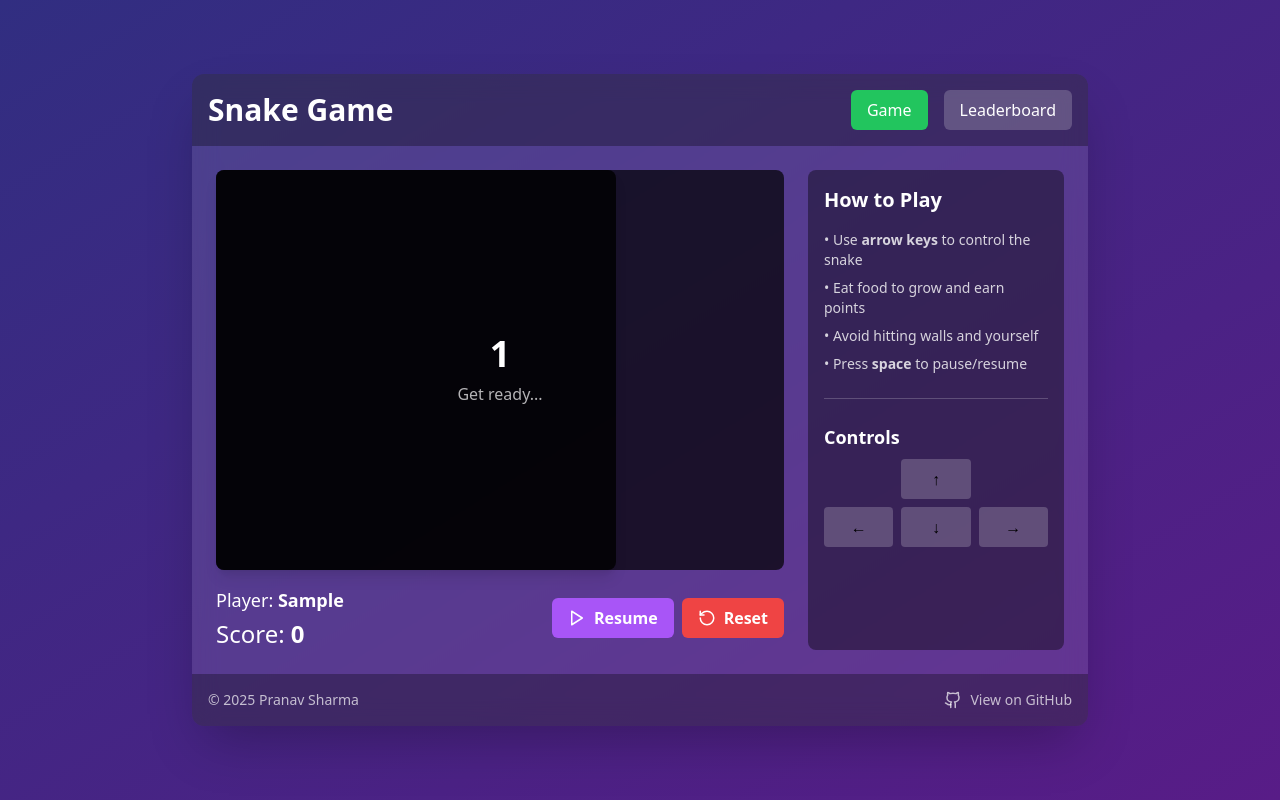
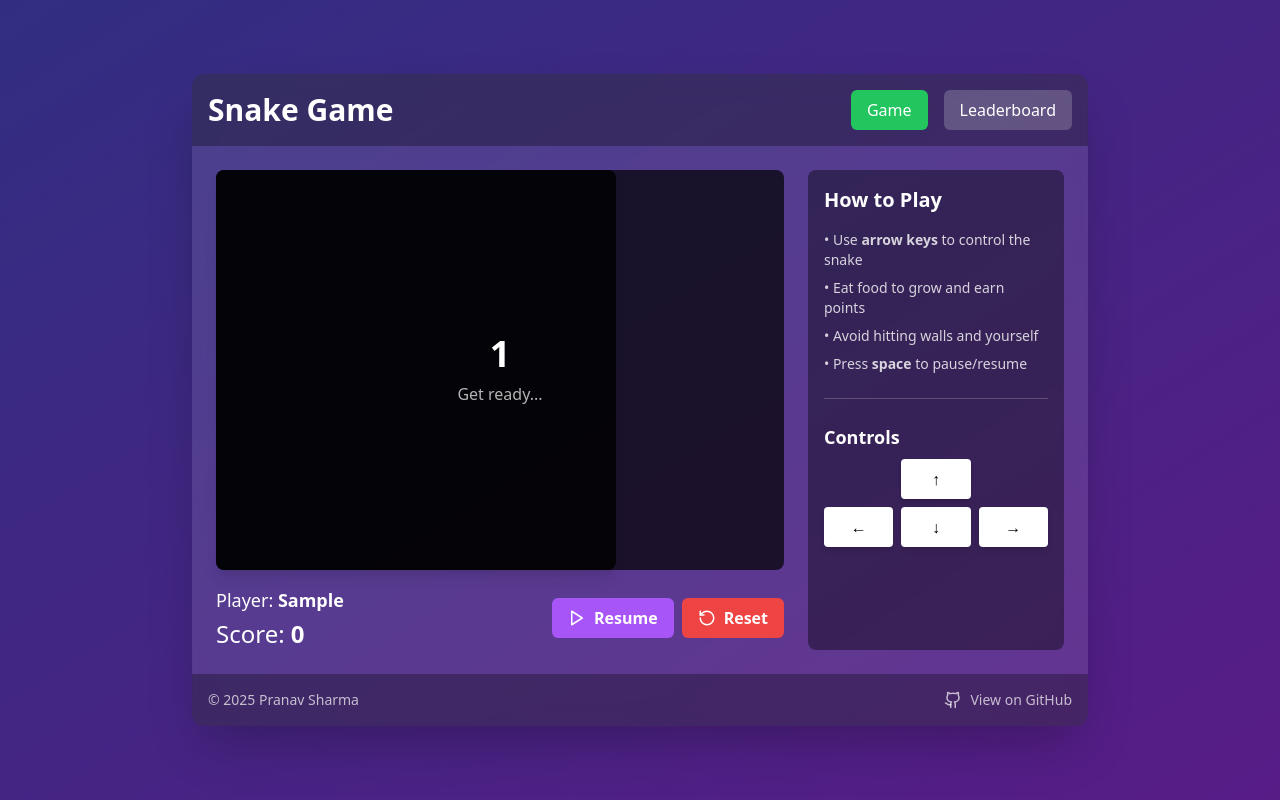
Before and after one commit to Pshar10/Snake-Game, a React (Vite) app: page / in a window 1280 px wide. Both pictures are taken after typing "Sample" into the empty fields and a click on the button "Start Game". Built offline with nearby package versions, Linux system fonts and the light colour scheme.

Commit message:
Added button logic for webinterface button arrows

```diff
--- a/src/App.tsx
+++ b/src/App.tsx
@@ -1,4 +1,4 @@
-import React, { useState } from 'react';
+import { useState } from 'react';
 import { Github } from 'lucide-react';
 import Game from './components/Game';
 import Leaderboard from './components/Leaderboard';
--- a/src/components/Game.tsx
+++ b/src/components/Game.tsx
@@ -14,8 +14,6 @@ const Game: React.FC<GameProps> = ({ playerName, isNameSet, onStartGame }) => {
   const [countdown, setCountdown] = useState<number | null>(null);
   const canvasRef = useRef<HTMLCanvasElement>(null);
   const {
-    snake,
-    food,
     direction,
     score,
     gameOver,
@@ -27,21 +25,34 @@ const Game: React.FC<GameProps> = ({ playerName, isNameSet, onStartGame }) => {
     cellSize
   } = useGameLogic(canvasRef);
 
+  const changeDirection = (newDirection: string) => {
+    if (countdown !== null) return; // Ignore clicks during countdown
+
+    if (
+      (newDirection === 'UP' && direction !== 'DOWN') ||
+      (newDirection === 'DOWN' && direction !== 'UP') ||
+      (newDirection === 'LEFT' && direction !== 'RIGHT') ||
+      (newDirection === 'RIGHT' && direction !== 'LEFT')
+    ) {
+      setDirection(newDirection);
+    }
+  };
+
   const handleKeyDown = useCallback((e: KeyboardEvent) => {
     if (countdown !== null) return; // Ignore key presses during countdown
 
     switch (e.key) {
       case 'ArrowUp':
-        if (direction !== 'DOWN') setDirection('UP');
+        changeDirection('UP');
         break;
       case 'ArrowDown':
-        if (direction !== 'UP') setDirection('DOWN');
+        changeDirection('DOWN');
         break;
       case 'ArrowLeft':
-        if (direction !== 'RIGHT') setDirection('LEFT');
+        changeDirection('LEFT');
         break;
       case 'ArrowRight':
-        if (direction !== 'LEFT') setDirection('RIGHT');
+        changeDirection('RIGHT');
         break;
       case ' ':
         togglePause();
@@ -49,7 +60,7 @@ const Game: React.FC<GameProps> = ({ playerName, isNameSet, onStartGame }) => {
       default:
         break;
     }
-  }, [direction, setDirection, togglePause, countdown]);
+  }, [direction, changeDirection, togglePause, countdown]);
 
   useEffect(() => {
     window.addEventListener('keydown', handleKeyDown);
@@ -226,11 +237,31 @@ const Game: React.FC<GameProps> = ({ playerName, isNameSet, onStartGame }) => {
           <h3 className="text-lg font-bold text-white mb-2">Controls</h3>
           <div className="grid grid-cols-3 gap-2 text-center">
             <div></div>
-            <div className="bg-white/20 p-2 rounded">↑</div>
+            <button
+              onClick={() => changeDirection('UP')}
+              className="bg-white shadow-md text-black p-2 rounded"
+            >
+              ↑
+            </button>
             <div></div>
-            <div className="bg-white/20 p-2 rounded">←</div>
-            <div className="bg-white/20 p-2 rounded">↓</div>
-            <div className="bg-white/20 p-2 rounded">→</div>
+            <button
+              onClick={() => changeDirection('LEFT')}
+              className="bg-white shadow-md text-black p-2 rounded"
+            >
+              ←
+            </button>
+            <button
+              onClick={() => changeDirection('DOWN')}
+              className="bg-white shadow-md text-black p-2 rounded"
+            >
+              ↓
+            </button>
+            <button
+              onClick={() => changeDirection('RIGHT')}
+              className="bg-white shadow-md text-black p-2 rounded"
+            >
+              →
+            </button>
           </div>
         </div>
       </div>
--- a/src/hooks/useGameLogic.ts
+++ b/src/hooks/useGameLogic.ts
@@ -26,7 +26,6 @@ export const useGameLogic = (canvasRef: RefObject<HTMLCanvasElement>) => {
 
   const lastRenderTimeRef = useRef<number>(0);
   const animationFrameIdRef = useRef<number>(0);
-  const gameInitializedRef = useRef<boolean>(false);
 
   // Generate random food position
   const generateFood = (): Position => {
```
Also changed, not shown: src/main.tsx (+48 -0 lines).
